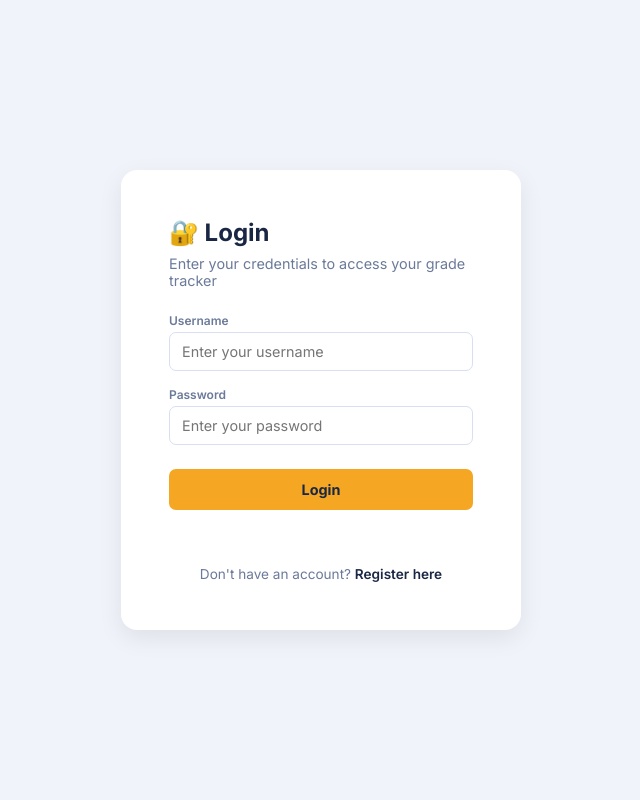
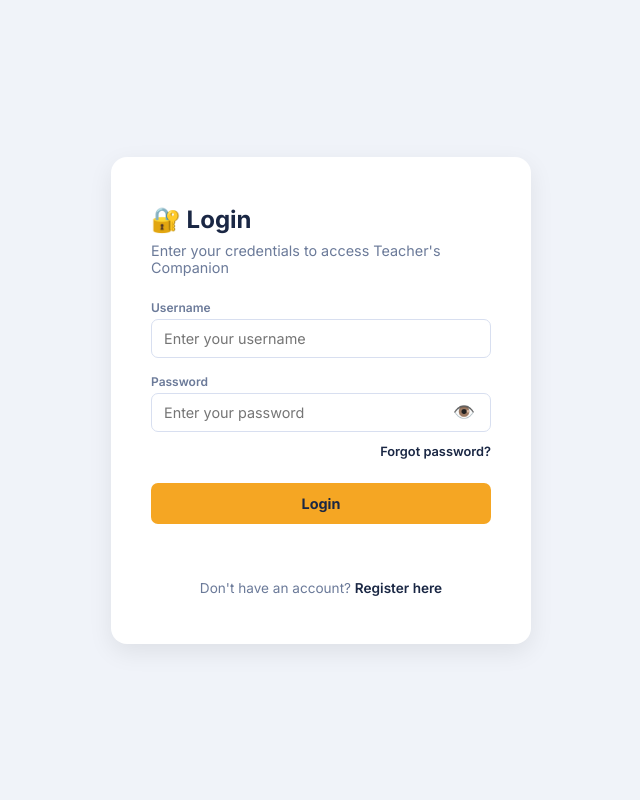
Before and after one commit to jolly-web/Teacher-s-companion, a Flask app: page /login in a window 1280 px wide. Shown: the whole page, without its empty margins (319-959 px from the left). Run offline with Flask 3, Linux system fonts and the light colour scheme.

Commit message:
Update Forms

```diff
--- a/grade_tracker/templates/login.html
+++ b/grade_tracker/templates/login.html
@@ -4,37 +4,57 @@
   <meta charset="UTF-8" />
   <meta name="viewport" content="width=device-width, initial-scale=1.0"/>
   <title>Teacher's Companion</title>
+  <link rel="manifest" href="/manifest.json">
+  <meta name="theme-color" content="#1a2744">
+  <link rel="apple-touch-icon" href="/apple-touch-icon.png">
   <link href="https://fonts.googleapis.com/css2?family=Inter:wght@400;500;600;700&display=swap" rel="stylesheet"/>
   <style>
     * { box-sizing: border-box; margin: 0; padding: 0; }
-    body { font-family: 'Inter', sans-serif; background: #f0f3f9; min-height: 100vh; display: flex; align-items: center; justify-content: center; }
-    .login-box { background: white; padding: 48px; border-radius: 16px; box-shadow: 0 8px 24px rgba(0,0,0,0.08); width: 100%; max-width: 400px; }
+    body { font-family: 'Inter', sans-serif; background: #f0f3f9; min-height: 100vh; display: flex; align-items: center; justify-content: center; padding: 20px; }
+    .login-box { background: white; padding: 48px 40px; border-radius: 16px; box-shadow: 0 8px 24px rgba(0,0,0,0.08); width: 100%; max-width: 420px; }
     .login-box h1 { color: #1a2744; font-size: 1.5rem; margin-bottom: 8px; }
     .login-box p { color: #6b7a99; font-size: 0.9rem; margin-bottom: 24px; }
     label { display: block; font-size: 0.75rem; font-weight: 600; color: #6b7a99; margin-bottom: 4px; margin-top: 16px; }
     label:first-of-type { margin-top: 0; }
-    input[type="text"], input[type="password"] { width: 100%; padding: 10px 12px; border: 1px solid #d8dff0; border-radius: 7px; font-family: inherit; font-size: 0.9rem; }
+    .input-wrap { position: relative; }
+    input[type="text"], input[type="password"] { width: 100%; padding: 10px 42px 10px 12px; border: 1px solid #d8dff0; border-radius: 7px; font-family: inherit; font-size: 0.9rem; }
     input:focus { outline: none; border-color: #1a2744; }
+    .eye-btn { position: absolute; right: 8px; top: 50%; transform: translateY(-50%); background: none; border: none; cursor: pointer; font-size: 1.1rem; padding: 4px 8px; color: #6b7a99; }
+    .eye-btn:hover { color: #1a2744; }
     .btn-login { width: 100%; padding: 12px; background: #f5a623; border: none; border-radius: 7px; font-family: inherit; font-size: 0.9rem; font-weight: 700; color: #1a2744; cursor: pointer; margin-top: 24px; }
     .btn-login:hover { background: #d4891a; }
-    .register-link { text-align: center; margin-top: 16px; font-size: 0.85rem; color: #6b7a99; }
+    .row-between { display: flex; justify-content: space-between; align-items: center; margin-top: 12px; }
+    .forgot-link { font-size: 0.8rem; color: #1a2744; text-decoration: none; font-weight: 600; }
+    .forgot-link:hover { text-decoration: underline; }
+    .register-link { text-align: center; margin-top: 20px; font-size: 0.85rem; color: #6b7a99; }
     .register-link a { color: #1a2744; font-weight: 600; text-decoration: none; }
     .register-link a:hover { text-decoration: underline; }
-    #login-msg { margin-top: 12px; font-size: 0.8rem; font-weight: 500; min-height: 20px; }
+    #login-msg { margin-top: 12px; font-size: 0.8rem; font-weight: 500; min-height: 20px; text-align: center; }
     #login-msg.error { color: #c0392b; }
     #login-msg.success { color: #2e7d52; }
+    @media (max-width: 500px) {
+      .login-box { padding: 32px 24px; }
+    }
   </style>
 </head>
 <body>
 <div class="login-box">
   <h1>🔐 Login</h1>
-  <p>Enter your credentials to access your grade tracker</p>
+  <p>Enter your credentials to access Teacher's Companion</p>
 
   <label>Username</label>
   <input type="text" id="username" placeholder="Enter your username" />
 
   <label>Password</label>
-  <input type="password" id="password" placeholder="Enter your password" />
+  <div class="input-wrap">
+    <input type="password" id="password" placeholder="Enter your password" />
+    <button type="button" class="eye-btn" onclick="togglePassword()" id="eye-icon">👁️</button>
+  </div>
+
+  <div class="row-between">
+    <span></span>
+    <a href="/forgot-password" class="forgot-link">Forgot password?</a>
+  </div>
 
   <button class="btn-login" onclick="login()">Login</button>
   <p id="login-msg"></p>
@@ -45,6 +65,18 @@
 </div>
 
 <script>
+function togglePassword() {
+  const pw = document.getElementById("password");
+  const icon = document.getElementById("eye-icon");
+  if (pw.type === "password") {
+    pw.type = "text";
+    icon.textContent = "🙈";
+  } else {
+    pw.type = "password";
+    icon.textContent = "👁️";
+  }
+}
+
 async function login() {
   const username = document.getElementById("username").value.trim();
   const password = document.getElementById("password").value.trim();
@@ -67,14 +99,13 @@ async function login() {
   if (res.ok) {
     msg.className = "success";
     msg.textContent = "✅ Login successful! Redirecting...";
-    setTimeout(() => window.location.href = "/", 1000);
+    setTimeout(() => window.location.href = "/", 800);
   } else {
     msg.className = "error";
     msg.textContent = data.error || "Login failed. Please try again.";
   }
 }
 
-// Allow Enter key to submit
 document.addEventListener("keypress", function(e) {
   if (e.key === "Enter") login();
 });
```
Also changed, not shown: grade_tracker/templates/index.html (+11 -9 lines).
